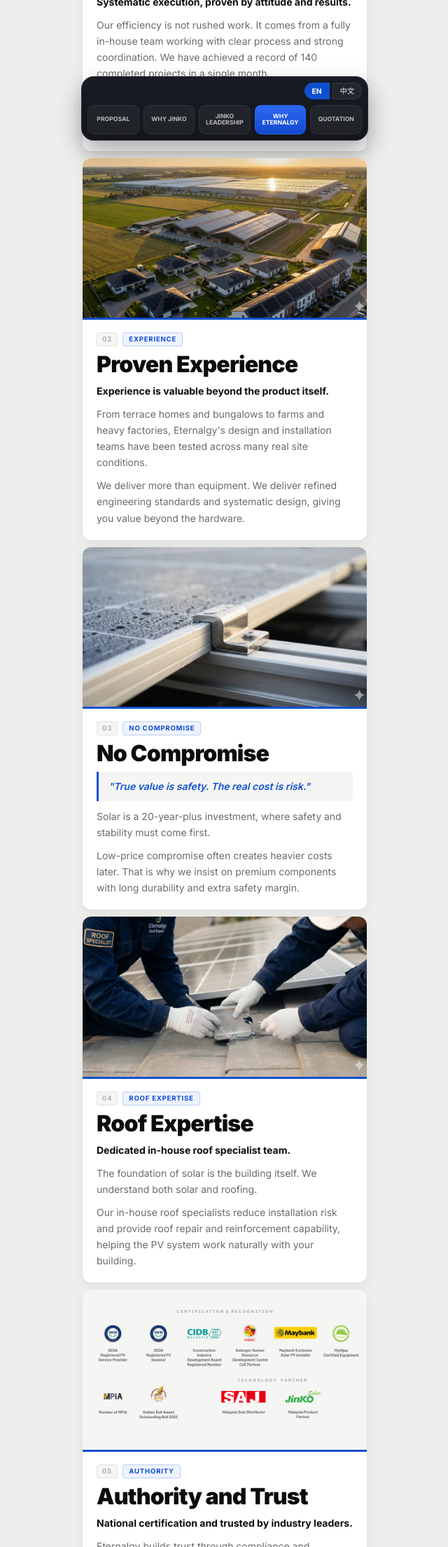
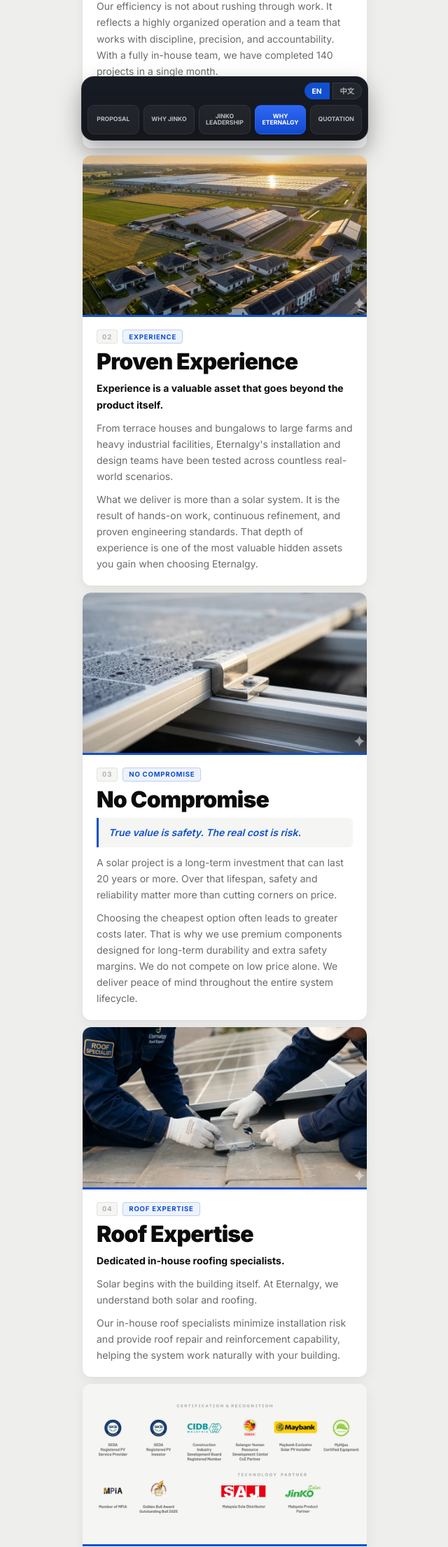
Before and after one commit to Zhihong0321/ee-proposal, a website: page why-eternalgy.html in a window 1280 px wide. Shown: the part 589-2800 px from the top of the page at 70% size, without its empty margins (319-959 px from the left). Drawn offline with Linux system fonts and the light colour scheme.

Commit message:
refine why eternalgy copy

```diff
--- a/page-i18n.js
+++ b/page-i18n.js
@@ -29,40 +29,42 @@
       return;
     }
 
-    set(".hero h1", "Why choose us");
-    set(".hero-copy", "Five core strengths protecting your solar investment.");
+    document.title = "Why Eternalgy";
+    set(".hero h1", "Why Eternalgy");
+    set(".hero-copy", "Five core strengths that protect your solar investment.");
     setAll(".block-content h2", [
-      "Extreme Efficiency",
+      "Exceptional Efficiency",
       "Proven Experience",
       "No Compromise",
       "Roof Expertise",
-      "Authority and Trust",
+      "Trusted by Leading Institutions",
     ]);
     const blocks = $$(".block-content");
     const paragraphs = [
       [
-        ["Systematic execution, proven by attitude and results.", true],
-        ["Our efficiency is not rushed work. It comes from a fully in-house team working with clear process and strong coordination. We have achieved a record of 140 completed projects in a single month."],
-        ["Fast delivery is one of our clearest promises: the sooner your system is delivered, the sooner you enjoy the green returns from solar."],
+        ["Systemized operations and service attitude, proven by results.", true],
+        ["Our efficiency is not about rushing through work. It reflects a highly organized operation and a team that works with discipline, precision, and accountability. With a fully in-house team, we have completed 140 projects in a single month."],
+        ["We see service speed as a direct promise to our clients: the faster we deliver, the sooner you can maximize the green returns from solar."],
       ],
       [
-        ["Experience is valuable beyond the product itself.", true],
-        ["From terrace homes and bungalows to farms and heavy factories, Eternalgy's design and installation teams have been tested across many real site conditions."],
-        ["We deliver more than equipment. We deliver refined engineering standards and systematic design, giving you value beyond the hardware."],
+        ["Experience is a valuable asset that goes beyond the product itself.", true],
+        ["From terrace houses and bungalows to large farms and heavy industrial facilities, Eternalgy's installation and design teams have been tested across countless real-world scenarios."],
+        ["What we deliver is more than a solar system. It is the result of hands-on work, continuous refinement, and proven engineering standards. That depth of experience is one of the most valuable hidden assets you gain when choosing Eternalgy."],
       ],
       [
         ["True value is safety. The real cost is risk."],
-        ["Solar is a 20-year-plus investment, where safety and stability must come first."],
-        ["Low-price compromise often creates heavier costs later. That is why we insist on premium components with long durability and extra safety margin."],
+        ["A solar project is a long-term investment that can last 20 years or more. Over that lifespan, safety and reliability matter more than cutting corners on price."],
+        ["Choosing the cheapest option often leads to greater costs later. That is why we use premium components designed for long-term durability and extra safety margins. We do not compete on low price alone. We deliver peace of mind throughout the entire system lifecycle."],
       ],
       [
-        ["Dedicated in-house roof specialist team.", true],
-        ["The foundation of solar is the building itself. We understand both solar and roofing."],
-        ["Our in-house roof specialists reduce installation risk and provide roof repair and reinforcement capability, helping the PV system work naturally with your building."],
+        ["Dedicated in-house roofing specialists.", true],
+        ["Solar begins with the building itself. At Eternalgy, we understand both solar and roofing."],
+        ["Our in-house roof specialists minimize installation risk and provide roof repair and reinforcement capability, helping the system work naturally with your building."],
       ],
       [
-        ["National certification and trusted by industry leaders.", true],
-        ["Eternalgy builds trust through compliance and engineering strength, from government registration to major industry recognition."],
+        ["National certifications and industry leaders' choice.", true],
+        ["Our commitment to quality and compliance has earned recognition from respected organizations and industry leaders."],
+        ["From government certifications to major industry awards, we build trust through proven capability and consistent standards."],
       ],
     ];
 
@@ -72,7 +74,7 @@
       const quote = block.querySelector(".quote-box");
 
       if (quote && textRows[0]) {
-        quote.textContent = `"${textRows[0][0]}"`;
+        quote.textContent = textRows[0][0];
         textRows.slice(1).forEach((row, rowIndex) => {
           if (blockParagraphs[rowIndex]) {
           if (blockParagraphs[rowIndex].textContent !== row[0]) {
@@ -94,10 +96,10 @@
     });
 
     setAll(".cert-badge", [
-      "SEDA Certified",
-      "CIDB Certified",
+      "SEDA",
+      "CIDB",
       "Maybank Exclusive Partner",
-      "SAJ Malaysia Exclusive Distributor",
+      "SAJ Sole Distributor of Malaysia",
       "SHRDC CoE Partner",
       "Malaysia Golden Bull Award",
     ]);
--- a/why-eternalgy.html
+++ b/why-eternalgy.html
@@ -3,7 +3,7 @@
   <head>
     <meta charset="utf-8" />
     <meta name="viewport" content="width=device-width, initial-scale=1, viewport-fit=cover" />
-    <title>Why Eternalgy</title>
+    <title>为什么选择 Eternalgy</title>
     <link rel="icon" href="data:," />
     <link rel="preconnect" href="https://fonts.googleapis.com" />
     <link rel="preconnect" href="https://fonts.gstatic.com" crossorigin />
@@ -250,7 +250,7 @@
 
       <header class="hero">
         <p class="eyebrow">Eternalgy</p>
-        <h1>为什么选择我们</h1>
+        <h1>为什么选择 Eternalgy</h1>
         <p class="hero-copy">五大核心优势，为您的光伏投资保驾护航。</p>
       </header>
 
@@ -267,9 +267,9 @@
               <span class="block-label">Efficiency</span>
             </div>
             <h2>极致高效</h2>
-            <p><strong>系统化运转与态度的最佳印证。</strong></p>
-            <p>我们的高效率绝非流于表面的赶工，而是全自营团队默契协作的真实折射。我们创下了<strong>单月 140 项工程圆满交付</strong>的纪录。</p>
-            <p>服务效率是我们最直接的承诺：交付得越快，您就能越早、最大化地享受光伏带来的绿色回报。</p>
+            <p><strong>系统化运转与服务态度的最佳印证</strong></p>
+            <p>我们的高效率，并非流于表面的赶工，而是公司内部高度系统化运作与团队严谨态度的真实折射。</p>
+            <p>凭借全自营团队的默契协作，我们创下了<strong>单月 140 项工程圆满交付</strong>的纪录。我们深知，服务效率就是对客户最直接的承诺——我们交付得越快，您就能越早、最大化地享受光伏带来的绿色回报。</p>
           </div>
         </article>
 
@@ -284,9 +284,9 @@
               <span class="block-label">Experience</span>
             </div>
             <h2>淬炼与沉淀</h2>
-            <p><strong>经验是超越产品本身的宝贵资产。</strong></p>
-            <p>从温馨排屋、洋房，到广袤农场与重型工厂，Eternalgy 的设计与安装团队早已在无数真实场景中历经严苛磨练。</p>
-            <p>我们交付的不只是设备，更是不断迭代而出的<strong>工程规范与系统化设计</strong>，这是您选择我们所获得的额外价值。</p>
+            <p><strong>经验是超越产品本身的宝贵价值</strong></p>
+            <p>从温馨排屋、洋房，到广袤农场与重型工厂，Eternalgy 的安装团队与系统设计早已在无数真实场景中历经严苛磨练。</p>
+            <p>我们交付给您的，不仅仅是一套光伏设备，更是我们在广泛实战中不断打磨、迭代而出的系统设计与工程规范。这份沉淀多年的经验底蕴，正是您选择 Eternalgy 所获得的额外且最宝贵的隐形资产。</p>
           </div>
         </article>
 
@@ -301,9 +301,9 @@
               <span class="block-label">No Compromise</span>
             </div>
             <h2>坚守底线</h2>
-            <div class="quote-box">"真正的划算是安全，真正的昂贵是风险。"</div>
-            <p>光伏是一项长达 20 年以上的长跑项目，安全与稳定性凌驾于一切。</p>
-            <p>低价妥协换来的一定是更沉重的代价。因此，我们坚持采用具备<strong>超长耐久度和额外安全冗余</strong>的顶级零件。我们不卖低价，我们提供贯穿生命周期的绝对安全。</p>
+            <div class="quote-box">真正的划算是安全，真正的昂贵是风险</div>
+            <p>光伏是一项长达 20 年以上的长跑项目，在漫长的周期里，安全与稳定性凌驾于一切。我们坚信，一味的低价妥协最终换来的一定是更沉重的代价。</p>
+            <p>因此，我们坚持采用具备<strong>超长耐久度和额外安全冗余</strong>的顶级零件。我们不卖低价，我们只提供贯穿全生命周期的绝对安全。</p>
           </div>
         </article>
 
@@ -318,9 +318,9 @@
               <span class="block-label">Roof Expertise</span>
             </div>
             <h2>护航本源</h2>
-            <p><strong>专属的自营屋顶专家团队。</strong></p>
+            <p><strong>专属的自营屋顶专家团队</strong></p>
             <p>光伏的根基在于建筑本身。我们不仅懂光伏，更懂屋顶。</p>
-            <p>我们配备专属的自营屋顶专家团队，在安装中将损坏几率降至极低，并具备<strong>专业的屋顶修复与加固能力</strong>，让光伏系统与您的建筑完美共生。</p>
+            <p>Eternalgy 配备了专属的自营屋顶专家团队，在安装过程中将屋顶损坏的几率降至最低，并具备专业的屋顶修复与加固能力，让光伏系统与您的建筑完美共生，消除您的后顾之忧。</p>
           </div>
         </article>
 
@@ -335,15 +335,16 @@
               <span class="block-label">Authority</span>
             </div>
             <h2>权威背书</h2>
-            <p><strong>国家级认证与行业巨头之选。</strong></p>
-            <p>秉持合规与卓越，Eternalgy 用硬实力打造最坚实的品牌信任。从政府认证到行业大奖，实力屡获业界顶级认可。</p>
+            <p><strong>国家级认证与行业巨头之选</strong></p>
+            <p>秉持合规与卓越，Eternalgy 的实力屡获业界顶级认可。</p>
+            <p>从政府认证到行业大奖，我们用硬实力打造最坚实的品牌信任。</p>
             <div class="cert-container">
-              <span class="cert-badge">SEDA 认证</span>
-              <span class="cert-badge">CIDB 认证</span>
-              <span class="cert-badge">Maybank 独家伙伴</span>
-              <span class="cert-badge">SAJ 大马独家总代</span>
-              <span class="cert-badge">SHRDC CoE 伙伴</span>
-              <span class="cert-badge">大马金牛奖得主</span>
+              <span class="cert-badge">SEDA</span>
+              <span class="cert-badge">CIDB</span>
+              <span class="cert-badge">Maybank Exclusive Partner</span>
+              <span class="cert-badge">SAJ Sole Distributor of Malaysia</span>
+              <span class="cert-badge">SHRDC CoE Partner</span>
+              <span class="cert-badge">Malaysia Golden Bull Award</span>
             </div>
           </div>
         </article>
```
